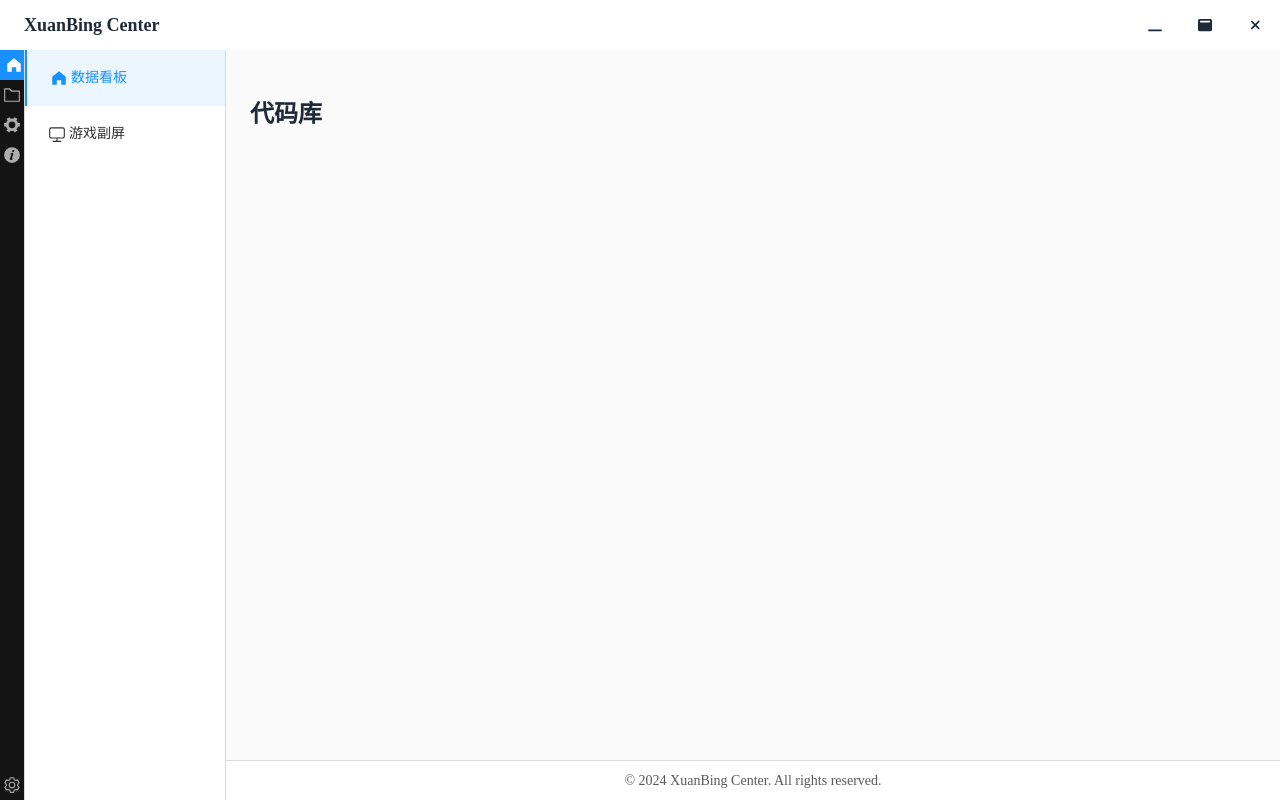
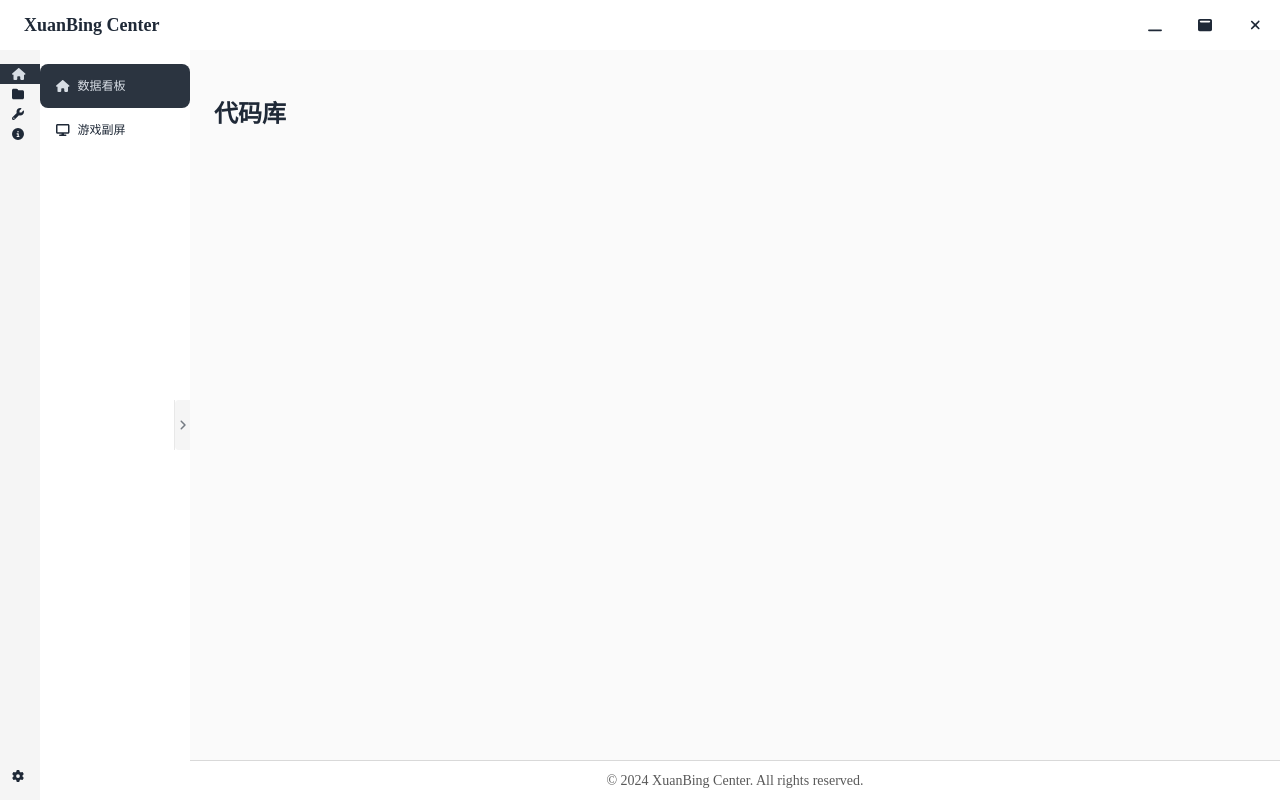
Before and after one commit to xuanbingBank/xuanbing-center, a Vue app: page /#/data/codes in a window 1280 px wide. Built offline with nearby package versions, Linux system fonts and the light colour scheme.

Commit message:
🔨 refactor: 菜单栏使用daisyui重构

```diff
--- a/src/components/menu/RecursiveMenuItem.tsx
+++ /dev/null
@@ -1,71 +0,0 @@
-/**
- * @description 递归菜单项组件
- */
-import { defineComponent, PropType, h } from 'vue'
-import { ElSubMenu, ElMenuItem, ElIcon } from 'element-plus'
-import type { MenuItem } from '@/types/menu'
-
-const RecursiveMenuItem = defineComponent({
-  name: 'RecursiveMenuItem',
-  props: {
-    menuItem: {
-      type: Object as PropType<MenuItem>,
-      required: true
-    }
-  },
-  setup(props) {
-    /**
-     * @description 渲染图标
-     */
-    const renderIcon = () => {
-      const icon = props.menuItem.meta?.icon
-      if (icon) {
-        return h(ElIcon, null, {
-          default: () => h(icon)
-        })
-      }
-      return null
-    }
-
-    /**
-     * @description 渲染标题
-     */
-    const renderTitle = () => {
-      const title = props.menuItem.meta?.title || ''
-      return [renderIcon(), h('span', title)]
-    }
-
-    return () => {
-      const children = props.menuItem.children
-      if (children?.length) {
-        return h(
-          ElSubMenu,
-          {
-            index: props.menuItem.path,
-            popperClass: 'side-menu-popper'
-          },
-          {
-            title: () => renderTitle(),
-            default: () =>
-              children.map(child =>
-                h(RecursiveMenuItem, {
-                  key: child.path,
-                  menuItem: child
-                })
-              )
-          }
-        )
-      }
-
-      return h(
-        ElMenuItem,
-        { index: props.menuItem.path },
-        {
-          default: () => renderTitle()
-        }
-      )
-    }
-  }
-})
-
-export default RecursiveMenuItem
--- /dev/null
+++ b/src/components/menu/RecursiveMenuItem.vue
@@ -0,0 +1,80 @@
+<template>
+  <li>
+    <a
+      class="menu-item"
+      :class="[
+        { 'active': isActive },
+        isCollapsed ? 'justify-center w-[40px] p-0' : 'px-4'
+      ]"
+      @click="handleClick"
+    >
+      <font-awesome-icon
+        v-if="props.menuItem.meta?.icon"
+        :icon="['fas', props.menuItem.meta.icon as string]"
+        class="text-sm"
+      />
+      <span
+        v-if="!isCollapsed"
+        class="text-sm"
+      >
+        {{ props.menuItem.meta?.title }}
+      </span>
+    </a>
+
+    <ul v-if="props.menuItem.children?.length"
+        class="menu menu-compact"
+        :class="{ 'hidden': isCollapsed }">
+      <recursive-menu-item
+        v-for="child in props.menuItem.children"
+        :key="child.path"
+        :menu-item="child"
+        :is-active="isActive"
+        :is-collapsed="isCollapsed"
+        @select="handleSelect"
+      />
+    </ul>
+  </li>
+</template>
+
+<style scoped>
+.menu-item {
+  @apply flex items-center h-[36px] hover:bg-base-300 transition-all duration-300;
+}
+
+.menu-item.active {
+  @apply bg-base-300;
+}
+
+.menu-item.active:before {
+  @apply content-[''] absolute left-0 h-full w-1 bg-primary;
+}
+
+.menu-item.active.justify-center:before {
+  @apply w-0;
+}
+</style>
+
+<script lang="ts" setup>
+import { FontAwesomeIcon } from '@/utils/fontawesome'
+import type { MenuItem } from '@/types/menu'
+
+const props = defineProps<{
+  menuItem: MenuItem
+  isActive: boolean
+  isCollapsed: boolean
+}>()
+
+const emit = defineEmits<{
+  (e: 'select', path: string): void
+}>()
+
+const handleClick = () => {
+  if (props.menuItem.path) {
+    emit('select', props.menuItem.path)
+  }
+}
+
+const handleSelect = (path: string) => {
+  emit('select', path)
+}
+</script>
--- a/src/layouts/SideMenu.vue
+++ b/src/layouts/SideMenu.vue
@@ -1,51 +1,82 @@
 <template>
-  <div class="side-menu" ref="menuContainerRef">
+  <div class="flex h-full" ref="menuContainerRef">
     <!-- 一级菜单 -->
-    <div class="side-menu__primary">
-      <el-menu
-        :default-active="activeModule"
-        class="side-menu__primary-list"
-        @select="handleModuleSelect"
-      >
-        <div class="side-menu__primary-top">
-          <el-menu-item v-for="route in topMenus" :key="route.name" :index="route.meta?.module">
-            <el-icon v-if="route.meta?.icon">
-              <component :is="route.meta.icon" />
-            </el-icon>
-          </el-menu-item>
-        </div>
-        <div class="side-menu__primary-bottom">
-          <el-menu-item v-for="route in bottomMenus" :key="route.name" :index="route.meta?.module">
-            <el-icon v-if="route.meta?.icon">
-              <component :is="route.meta.icon" />
-            </el-icon>
-          </el-menu-item>
-        </div>
-      </el-menu>
+    <div class="w-[40px] flex-shrink-0 bg-base-200 border-r border-base-300">
+      <div class="flex flex-col h-full justify-between">
+        <!-- 顶部菜单 -->
+        <ul class="menu menu-sm bg-base-200 p-0">
+          <li v-for="route in topMenus" :key="route.name">
+            <a
+              class="rounded-none"
+              :class="{ 'active': activeModule === route.meta?.module }"
+              @click="handleModuleSelect(route.meta?.module || '')"
+            >
+              <font-awesome-icon
+                v-if="route.meta?.icon"
+                :icon="['fas', route.meta.icon as string]"
+                class="text-sm"
+              />
+            </a>
+          </li>
+        </ul>
+
+        <!-- 底部菜单 -->
+        <ul class="menu menu-sm bg-base-200 p-0">
+          <li v-for="route in bottomMenus" :key="route.name">
+            <a
+              class="rounded-none"
+              :class="{ 'active': activeModule === route.meta?.module }"
+              @click="handleModuleSelect(route.meta?.module || '')"
+            >
+              <font-awesome-icon
+                v-if="route.meta?.icon"
+                :icon="['fas', route.meta.icon as string]"
+                class="text-sm"
+              />
+            </a>
+          </li>
+        </ul>
+      </div>
     </div>
 
     <!-- 二级菜单 -->
-    <div class="side-menu__secondary" :class="{ 'side-menu__secondary--collapsed': isCollapsed }">
-      <el-menu
-        :default-active="activeRoute"
-        class="side-menu__secondary-list"
-        router
-        :collapse="isCollapsed"
-        :collapse-transition="false"
-        @select="handleSelect"
-      >
-        <template v-if="currentModuleRoute">
+    <div
+      class="bg-base-100 border-r border-base-300 transition-all duration-300 relative overflow-hidden"
+      :class="[isCollapsed ? 'w-[40px]' : 'w-[150px]']"
+    >
+      <ul class="menu menu-sm p-0 w-[150px]">
+        <template v-if="currentModuleRoute?.children">
           <recursive-menu-item
             v-for="route in currentModuleRoute.children"
             :key="route.path"
             :menu-item="route"
+            :is-active="activeRoute === route.path"
+            :is-collapsed="isCollapsed"
+            @select="handleSelect"
           />
         </template>
-      </el-menu>
-      <div class="side-menu__collapse-button" @click="toggleCollapse">
-        <el-icon :class="{ 'is-collapsed': isCollapsed }">
-          <ArrowRight />
-        </el-icon>
+      </ul>
+
+      <!-- 折叠按钮 -->
+      <div
+        class="absolute top-1/2 -translate-y-1/2 -right-[1px]
+               w-[16px] h-[50px] flex items-center justify-center
+               cursor-pointer group"
+        @click="toggleCollapse"
+      >
+        <div class="absolute inset-y-0 -left-[1px] w-[1px] bg-base-300 group-hover:bg-primary transition-colors"></div>
+        <div
+          class="w-full h-full bg-base-200 group-hover:bg-base-300
+                 border border-r-0 border-base-300 group-hover:border-primary
+                 rounded-l transition-colors flex items-center justify-center"
+        >
+          <font-awesome-icon
+            icon="angle-right"
+            class="text-xs text-base-content/60 group-hover:text-primary
+                   transition-all duration-300"
+            :class="{ 'rotate-180': isCollapsed }"
+          />
+        </div>
       </div>
     </div>
   </div>
@@ -53,8 +84,8 @@
 
 <script lang="ts" setup>
 import { onMounted } from 'vue'
-import { ArrowRight } from '@element-plus/icons-vue'
-import RecursiveMenuItem from '@/components/menu/RecursiveMenuItem'
+import { FontAwesomeIcon } from '@/utils/fontawesome'
+import RecursiveMenuItem from '@/components/menu/RecursiveMenuItem.vue'
 import { useMenu } from '@/hooks/useMenu'
 
 const {
@@ -74,160 +105,3 @@ onMounted(() => {
   initActiveMenu()
 })
 </script>
-
-<style lang="less" scoped>
-.side-menu {
-  display: flex;
-  height: 100%;
-
-  &__primary {
-    width: @primary-menu-width;
-    background-color: @menu-dark-bg;
-    border-right: @border-width-base @border-style-base @border-color-base;
-
-    &-list {
-      border-right: none;
-      height: 100%;
-      display: flex;
-      flex-direction: column;
-      justify-content: space-between;
-      background-color: @menu-dark-bg;
-    }
-
-    &-top,
-    &-bottom {
-      display: flex;
-      flex-direction: column;
-    }
-  }
-
-  &__secondary {
-    width: @secondary-menu-width;
-    background-color: @menu-bg;
-    border-right: @border-width-base @border-style-base @border-color-base;
-    transition: width @animation-duration-base @animation-timing-function-base;
-    position: relative;
-    overflow: hidden;
-
-    &--collapsed {
-      width: 30px;
-    }
-
-    &-list {
-      width: @secondary-menu-width !important;
-      height: 100%;
-    }
-
-    &:hover {
-      .side-menu__collapse-button {
-        opacity: 0.6;
-
-        &:hover {
-          opacity: 1;
-        }
-      }
-    }
-  }
-
-  &__collapse-button {
-    position: absolute;
-    top: 50%;
-    right: -1px;
-    transform: translateY(-50%);
-    width: 14px;
-    height: 40px;
-    display: flex;
-    align-items: center;
-    justify-content: center;
-    background-color: @border-color-split;
-    cursor: pointer;
-    border-radius: 2px 0 0 2px;
-    border: 1px solid @border-color-base;
-    border-right: none;
-    transition: all @animation-duration-base @animation-timing-function-base;
-    opacity: 0;
-    z-index: 10;
-
-    .el-icon {
-      font-size: 12px;
-      color: @text-secondary;
-      transition: transform @animation-duration-base @animation-timing-function-base;
-
-      &.is-collapsed {
-        transform: rotate(180deg);
-      }
-    }
-  }
-}
-
-:deep(.el-menu-item) {
-  &.is-active {
-    background-color: @menu-item-active-bg;
-    border-left: @border-width-base * 2 @border-style-base @primary-color;
-    color: @primary-color;
-  }
-
-  &:hover {
-    background-color: @menu-item-hover-bg;
-  }
-
-  .el-icon {
-    margin-right: 0;
-  }
-}
-
-:deep(.el-menu) {
-  border-right: none;
-  transition: none !important;
-
-  &--collapse {
-    width: @secondary-menu-width !important;
-  }
-}
-
-:deep(.el-menu-item),
-:deep(.el-sub-menu__title) {
-  transition: padding-left @animation-duration-base @animation-timing-function-base;
-
-  .el-icon {
-    transition: margin-right @animation-duration-base @animation-timing-function-base;
-  }
-
-  span {
-    display: inline-block;
-    opacity: 1;
-    transition: opacity @animation-duration-base @animation-timing-function-base;
-  }
-}
-
-.side-menu__secondary--collapsed {
-  :deep(.el-menu-item),
-  :deep(.el-sub-menu__title) {
-    padding: 0 5px !important;
-
-    span {
-      width: 0;
-      opacity: 0;
-    }
-  }
-}
-
-// 一级菜单项样式
-:deep(.side-menu__primary-list .el-menu-item) {
-  padding: 0 !important;
-  height: @menu-item-height;
-  line-height: @menu-item-height;
-  text-align: center;
-  color: @menu-dark-item-text;
-
-  &.is-active {
-    background-color: @menu-dark-item-active-bg;
-    color: @menu-dark-item-active-text;
-  }
-
-  &:hover {
-    background-color: @menu-dark-item-hover-bg;
-    color: @menu-dark-item-hover-text;
-  }
-}
-</style>
--- a/src/router/modules/about.ts
+++ b/src/router/modules/about.ts
@@ -1,4 +1,3 @@
-import { InfoFilled, ChatDotRound } from '@element-plus/icons-vue'
 import type { MenuItem } from '@/types/menu'
 
 export const aboutRoute: MenuItem = {
@@ -6,7 +5,7 @@ export const aboutRoute: MenuItem = {
   name: 'about',
   meta: {
     title: '关于',
-    icon: InfoFilled,
+    icon: 'circle-info',
     module: 'about'
   },
   children: [
@@ -16,7 +15,7 @@ export const aboutRoute: MenuItem = {
       component: () => import('@/views/about/feedback/index.vue'),
       meta: {
         title: '反馈',
-        icon: ChatDotRound
+        icon: 'comments'
       }
     }
   ]
--- a/src/router/modules/data.ts
+++ b/src/router/modules/data.ts
@@ -6,7 +6,7 @@ export const dataRoute: MenuItem = {
   name: 'data',
   meta: {
     title: '数据中心',
-    icon: Folder,
+    icon: 'folder',
     module: 'data'
   },
   children: [
@@ -16,7 +16,7 @@ export const dataRoute: MenuItem = {
       component: () => import('@/views/data/notes/index.vue'),
       meta: {
         title: '笔记',
-        icon: Document
+        icon: 'file'
       }
     },
     {
@@ -25,7 +25,7 @@ export const dataRoute: MenuItem = {
       component: () => import('@/views/data/materials/index.vue'),
       meta: {
         title: '素材库',
-        icon: Collection
+        icon: 'box-archive'
       }
     },
     {
@@ -34,7 +34,7 @@ export const dataRoute: MenuItem = {
       component: () => import('@/views/data/bookmarks/index.vue'),
       meta: {
         title: '网址收藏',
-        icon: Link
+        icon: 'link'
       }
     },
     {
@@ -43,7 +43,7 @@ export const dataRoute: MenuItem = {
       component: () => import('@/views/data/music/index.vue'),
       meta: {
         title: '音乐库',
-        icon: Headset
+        icon: 'headphones'
       }
     },
     {
@@ -52,7 +52,7 @@ export const dataRoute: MenuItem = {
       component: () => import('@/views/data/videos/index.vue'),
       meta: {
         title: '视频库',
-        icon: VideoPlay
+        icon: 'video'
       }
     },
     {
@@ -61,7 +61,7 @@ export const dataRoute: MenuItem = {
       component: () => import('@/views/data/codes/index.vue'),
       meta: {
         title: '代码库',
-        icon: Document
+        icon: 'code'
       }
     },
     {
@@ -70,7 +70,7 @@ export const dataRoute: MenuItem = {
       component: () => import('@/views/data/others/index.vue'),
       meta: {
         title: '其他',
-        icon: Folder
+        icon: 'folder'
       }
     }
   ]
--- a/src/router/modules/home.ts
+++ b/src/router/modules/home.ts
@@ -1,4 +1,3 @@
-import { HomeFilled, Monitor } from '@element-plus/icons-vue'
 import type { MenuItem } from '../../types/menu'
 
 export const homeRoute: MenuItem = {
@@ -6,7 +5,7 @@ export const homeRoute: MenuItem = {
   name: 'home',
   meta: {
     title: '首页',
-    icon: HomeFilled,
+    icon: 'house',
     module: 'home',
     description: '系统首页',
     keywords: ['首页', '仪表盘', '数据看板'],
@@ -20,7 +19,7 @@ export const homeRoute: MenuItem = {
       component: () => import('@/views/home/dashboard/index.vue'),
       meta: {
         title: '数据看板',
-        icon: HomeFilled,
+        icon: 'house',
         keepAlive: true,
         description: '系统数据总览',
         type: 'list',
@@ -34,7 +33,7 @@ export const homeRoute: MenuItem = {
       component: () => import('@/views/home/game-screen/index.vue'),
       meta: {
         title: '游戏副屏',
-        icon: Monitor,
+        icon: 'display',
         keepAlive: false,
         description: '游戏辅助显示界面',
         type: 'other',
--- a/src/router/modules/settings.ts
+++ b/src/router/modules/settings.ts
@@ -1,4 +1,3 @@
-import { Setting } from '@element-plus/icons-vue'
 import type { MenuItem } from '@/types/menu'
 
 export const settingsRoute: MenuItem = {
@@ -7,7 +6,7 @@ export const settingsRoute: MenuItem = {
   component: () => import('@/views/settings/index.vue'),
   meta: {
     title: '设置',
-    icon: Setting,
+    icon: 'gear',
     module: 'settings',
     isBottom: true
   },
--- a/src/router/modules/tools.ts
+++ b/src/router/modules/tools.ts
@@ -1,4 +1,3 @@
-import { Tools } from '@element-plus/icons-vue'
 import type { MenuItem } from '@/types/menu'
 
 export const toolsRoute: MenuItem = {
@@ -6,7 +5,7 @@ export const toolsRoute: MenuItem = {
   name: 'tools',
   meta: {
     title: '工具',
-    icon: Tools,
+    icon: 'wrench',
     module: 'tools'
   },
   children: [
@@ -16,7 +15,7 @@ export const toolsRoute: MenuItem = {
       component: () => import('@/views/tools/features.vue'),
       meta: {
         title: '小功能组',
-        icon: Tools
+        icon: 'wrench'
       }
     }
   ]
--- a/src/types/menu.d.ts
+++ b/src/types/menu.d.ts
@@ -8,8 +8,8 @@ export interface RouteMeta extends VueRouteMeta {
   /** 页面标题 */
   title: string
 
-  /** 图标组件 */
-  icon?: Component
+  /** 图标 */
+  icon?: Component | string
 
   /** 所属模块 */
   module?: string
--- a/tailwind.config.js
+++ b/tailwind.config.js
@@ -4,6 +4,7 @@ export default {
     "./index.html",
     "./src/**/*.{vue,js,ts,jsx,tsx}",
   ],
+  plugins:[require('daisyui')],
   theme: {
     extend: {
       colors: {
```
Also changed, not shown: src/utils/fontawesome.ts (+30 -2 lines).
